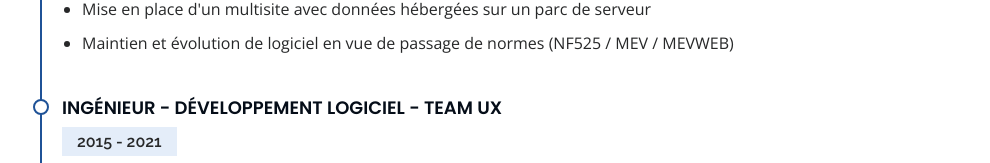
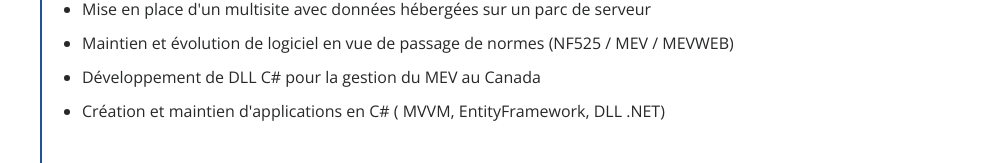
Before and after one commit to fmatratdev/mon-cv, a plain HTML site: page index.html in a window 1280 px wide. Shown: the part 2354-2517 px from the top of the page, without its empty margins (290-1280 px from the left). Drawn offline with nearby package versions, Linux system fonts and the light colour scheme.

Commit message:
Update index.html

```diff
--- a/index.html
+++ b/index.html
@@ -212,6 +212,8 @@
                         <li>Mise en place d'une gestion des licences en ligne</li>
                         <li>Mise en place d'un multisite avec données hébergées sur un parc de serveur</li>
                         <li>Maintien et évolution de logiciel en vue de passage de normes (NF525 / MEV / MEVWEB)</li>
+                        <li>Développement de DLL C# pour la gestion du MEV au Canada</li>
+                        <li>Création et maintien d'applications en C# ( MVVM, EntityFramework, DLL .NET)</li>
                     </ul>
                 </div>
                 <div class="resume-item">
```
